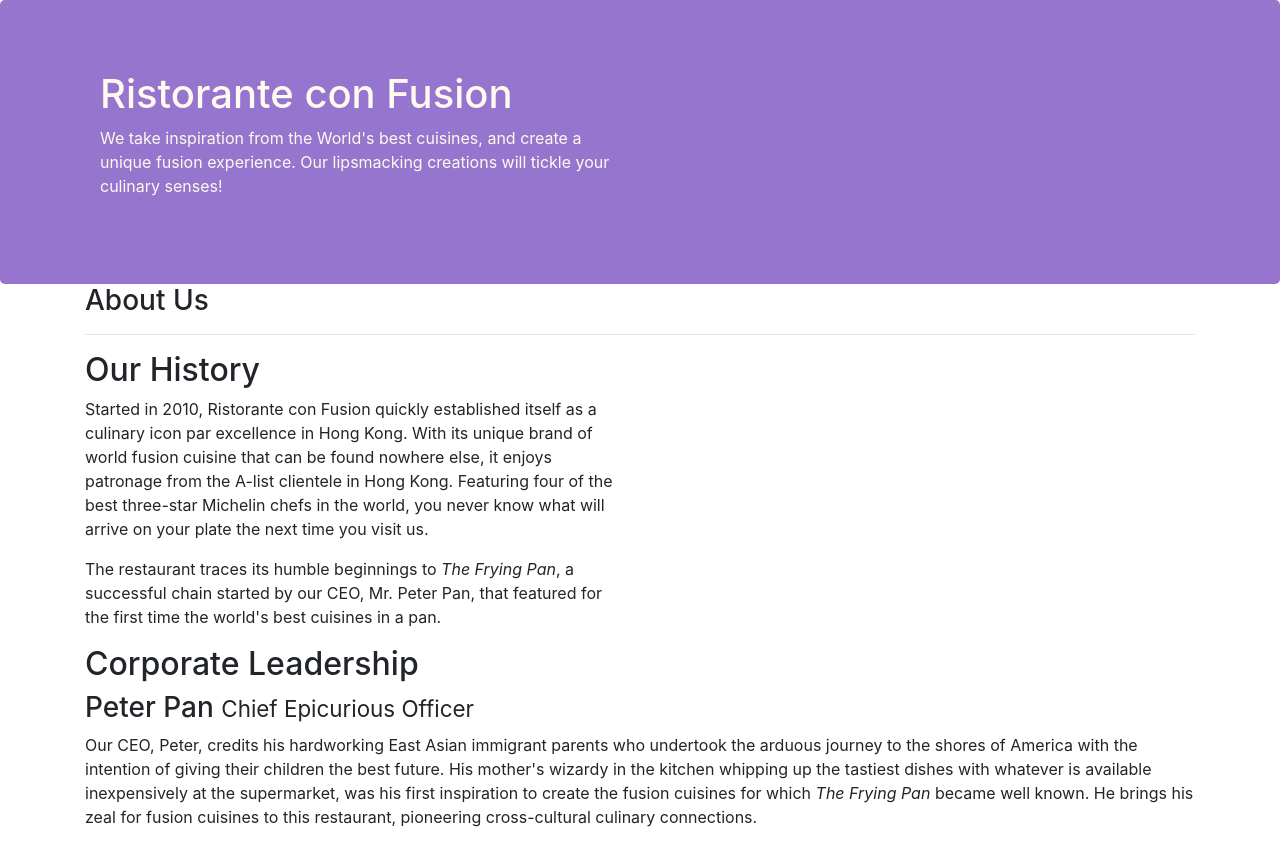
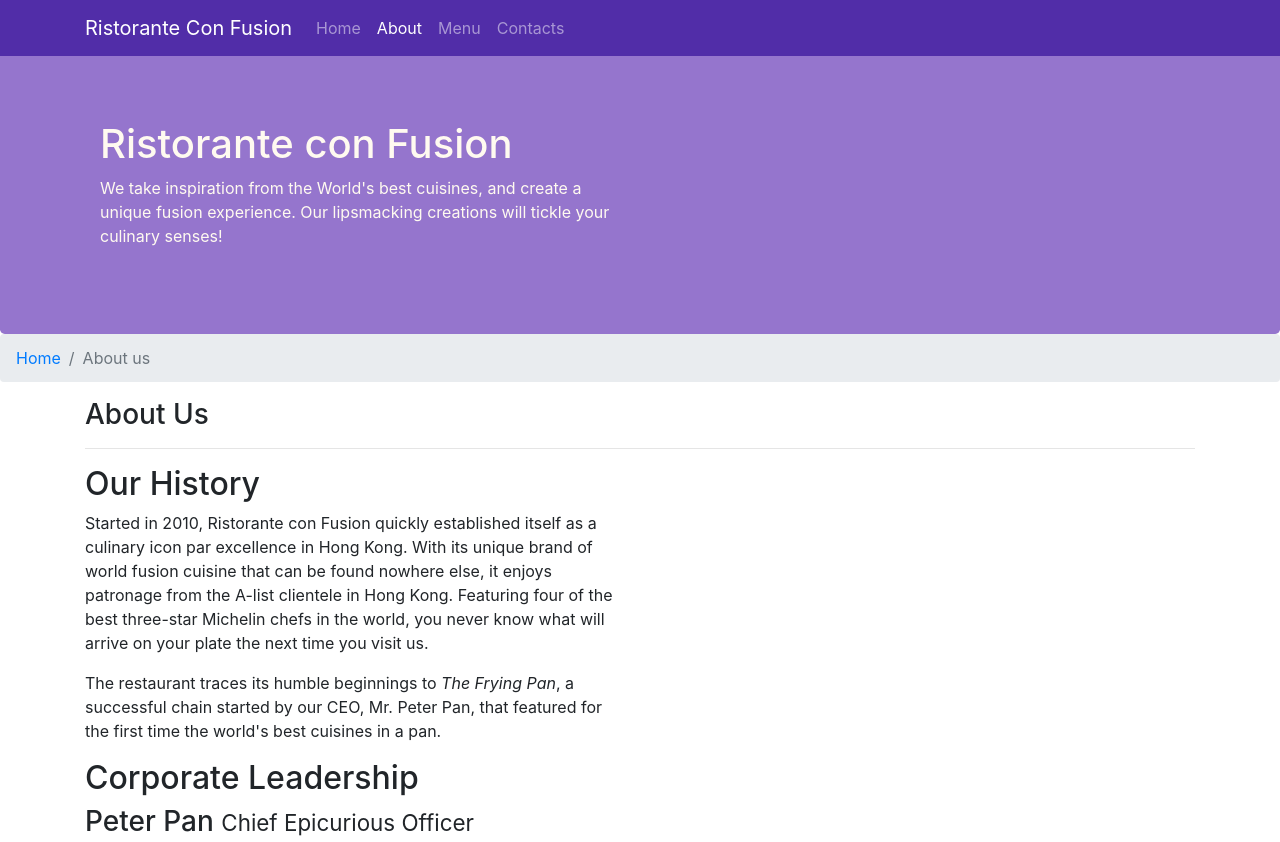
Before and after one commit to eslamamer/bootstrap, a website: page aboutus.html in a window 1280 px wide. Shown: the top 842 px of the page. Drawn offline with nearby package versions, Linux system fonts and the light colour scheme.

Commit message:
Navbar and Breadcrumbs

```diff
--- a/aboutus.html
+++ b/aboutus.html
@@ -1,6 +1,5 @@
 <!DOCTYPE html>
 <html lang="en">
-
 <head>
     <meta charset="utf-8">
     <meta name="viewport" content="width=device-width, initial-scale=1, shrink-to-fit=no">
@@ -12,11 +11,27 @@
      <!-- custom CSS -->
      <link rel="stylesheet" href="./css/style.css">
     <title>Ristorante Con Fusion: About Us</title>
-
 </head>
-
 <body>
-
+    <nav class="navbar navbar-dark navbar-expand-sm fixed-top">
+        <div class="container">
+            <button class="navbar-toggler" type="button"
+             data-toggle="collapse" data-target="#Navbar">
+                <span class="navbar-toggler-icon"></span>
+            </button>
+            <a class="navbar-brand" href="./index.html">
+                Ristorante Con Fusion
+            </a>
+            <div class="collapse navbar-collapse" id="Navbar">
+                <ul class="navbar-nav mr-auto">
+                    <li class="nav-item "><a class="nav-link" href="./index.html">Home</a></li>
+                    <li class="nav-item active"><a class="nav-link" href="./aboutus.html">About</a></li>
+                    <li class="nav-item "><a class="nav-link" href="#">Menu</a></li>
+                    <li class="nav-item "><a class="nav-link" href="#">Contacts</a></li>
+                </ul>
+            </div>
+        </div>
+    </nav>
     <header class="jumbotron">
         <div class="container">
             <div class="row row-header">
@@ -29,7 +44,10 @@
             </div>
         </div>
     </header>
-
+    <ol class="col-12 breadcrumb">
+        <li class="breadcrumb-item"><a href="./index.html">Home</a></li>
+        <li class="breadcrumb-item active"><a>About us</a></li>
+    </ol>
     <div class="container">
         <div class="row">
             <div class="col-12">
--- a/css/style.css
+++ b/css/style.css
@@ -28,3 +28,12 @@ address{
     margin:0px;
     color:#0f0f0f;
 }
+
+body{
+    padding: 50px 0 0 0;
+    z-index: 0;
+}
+
+.navbar-dark{
+    background-color: #512DA8;
+}
```
Also changed, not shown: index.html (+19 -4 lines).
